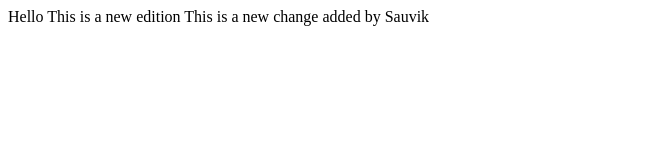
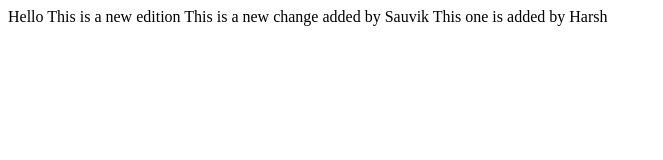
Before and after one commit to Prajithpanicker/ns-team, a plain HTML site: page index.html in a window 1280 px wide. Shown: the whole page, without its empty margins (0-663 px from the left). Drawn offline with Linux system fonts and the light colour scheme.

Commit message:
Added by Harsh

```diff
--- a/index.html
+++ b/index.html
@@ -1,4 +1,5 @@
 <span>
     Hello This is a new edition
     This is a new change added by Sauvik
+    This one is added by Harsh
 </span>
```
